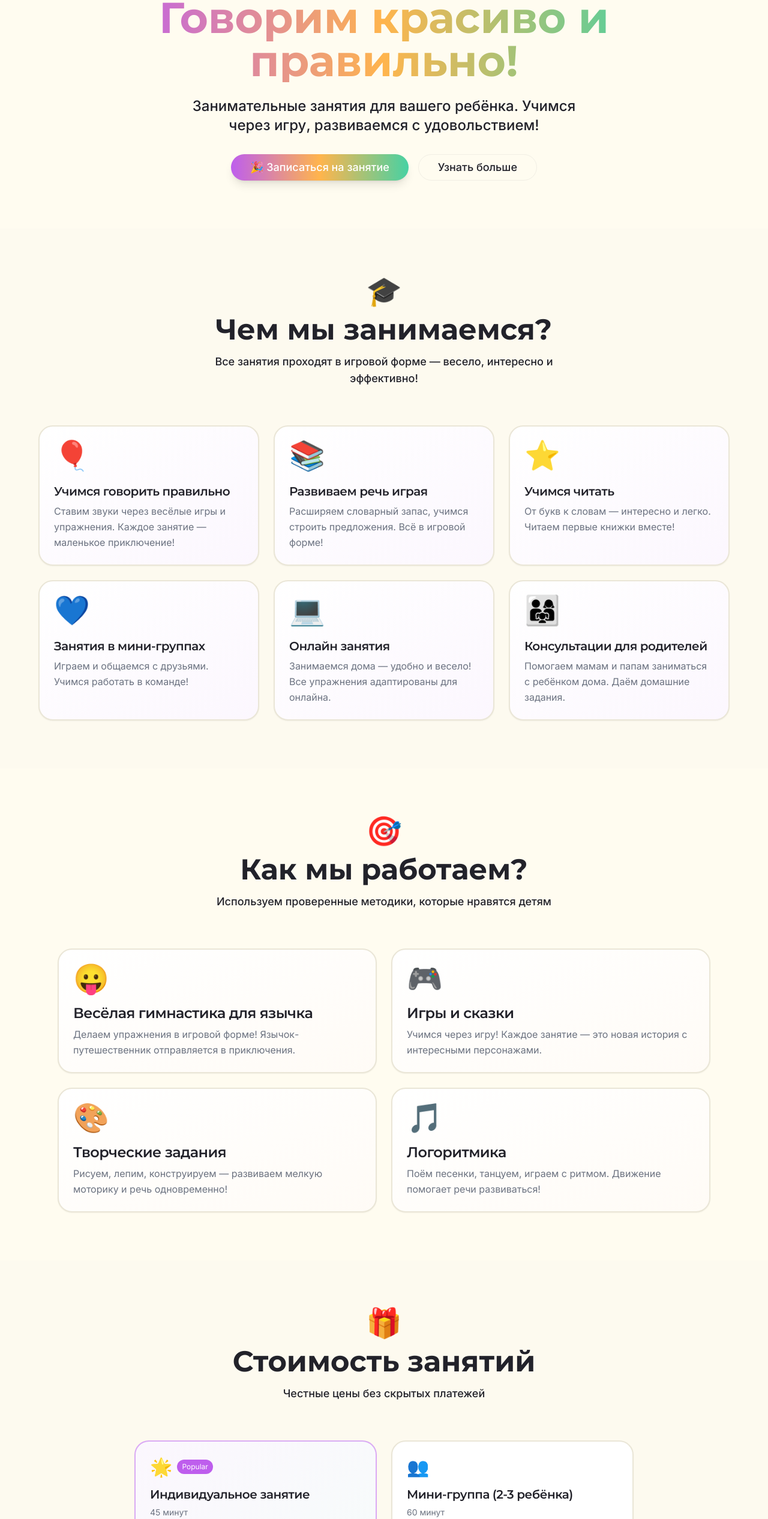
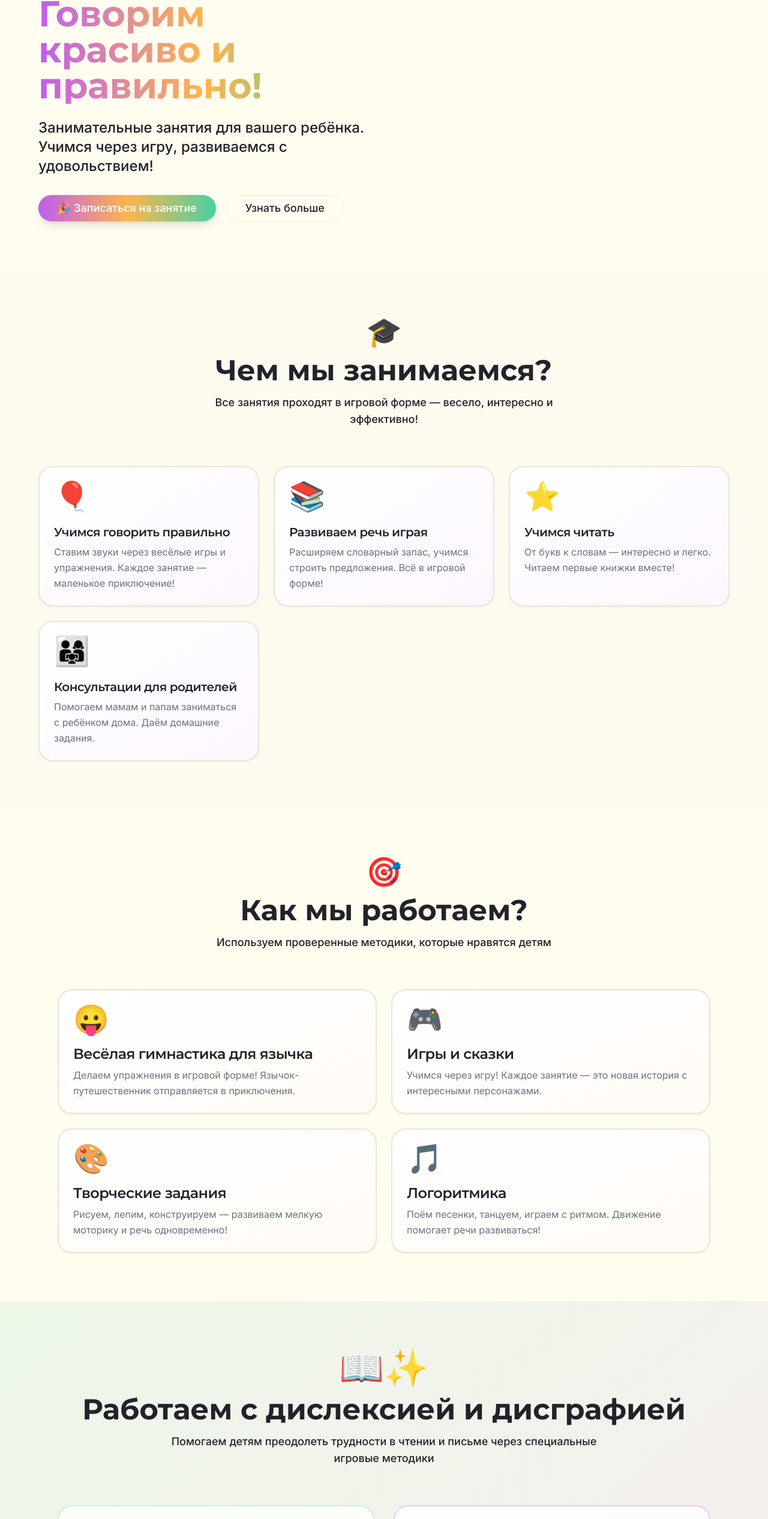
Before and after one commit to pr-poehali-dev/speech-therapist-site, a React (Vite) app: page / in a window 1280 px wide. Shown: the part 219-2751 px from the top of the page at 60% size. Built offline with nearby package versions, Linux system fonts and the light colour scheme.

Commit message:
Обновление контента и услуг

```diff
--- a/src/pages/Index.tsx
+++ b/src/pages/Index.tsx
@@ -27,18 +27,6 @@ const services = [
     emoji: '⭐',
     title: 'Учимся читать',
     description: 'От букв к словам — интересно и легко. Читаем первые книжки вместе!'
-  },
-  {
-    icon: 'Heart',
-    emoji: '💙',
-    title: 'Занятия в мини-группах',
-    description: 'Играем и общаемся с друзьями. Учимся работать в команде!'
-  },
-  {
-    icon: 'Video',
-    emoji: '💻',
-    title: 'Онлайн занятия',
-    description: 'Занимаемся дома — удобно и весело! Все упражнения адаптированы для онлайна.'
   },
   {
     icon: 'Users',
@@ -78,20 +66,6 @@ const prices = [
     duration: '45 минут',
     price: '2 500 ₽',
     popular: true
-  },
-  {
-    emoji: '👥',
-    type: 'Мини-группа (2-3 ребёнка)',
-    duration: '60 минут',
-    price: '1 500 ₽',
-    popular: false
-  },
-  {
-    emoji: '💻',
-    type: 'Онлайн занятие',
-    duration: '45 минут',
-    price: '2 000 ₽',
-    popular: false
   },
   {
     emoji: '👨‍👩‍👧',
@@ -210,15 +184,16 @@ export default function Index() {
 
       <section id="home" className="pt-32 pb-20 px-4">
         <div className="container mx-auto">
-          <div className="max-w-4xl mx-auto text-center animate-fade-in">
+          <div className="grid lg:grid-cols-2 gap-12 items-center max-w-6xl mx-auto">
+            <div className="animate-fade-in text-center lg:text-left">
               <div className="text-6xl mb-6 animate-bounce">🌈 🌟 🎈</div>
-            <h1 className="text-5xl md:text-7xl font-bold mb-6 bg-gradient-to-r from-primary via-secondary to-accent bg-clip-text text-transparent">
+              <h1 className="text-5xl md:text-6xl font-bold mb-6 bg-gradient-to-r from-primary via-secondary to-accent bg-clip-text text-transparent">
                 Говорим красиво и правильно!
               </h1>
-            <p className="text-xl md:text-2xl text-foreground mb-8 max-w-2xl mx-auto font-medium">
+              <p className="text-xl md:text-2xl text-foreground mb-8 font-medium">
                 Занимательные занятия для вашего ребёнка. Учимся через игру, развиваемся с удовольствием!
               </p>
-            <div className="flex flex-col sm:flex-row gap-4 justify-center">
+              <div className="flex flex-col sm:flex-row gap-4 justify-center lg:justify-start">
                 <Dialog>
                 <DialogTrigger asChild>
                   <Button size="lg" className="bg-gradient-to-r from-primary via-secondary to-accent hover:opacity-90 text-lg px-8 shadow-lg">
@@ -288,6 +263,14 @@ export default function Index() {
                 </Button>
               </div>
             </div>
+            <div className="animate-scale-in hidden lg:block">
+              <img
+                src="https://cdn.poehali.dev/projects/2917e5cc-76e2-4acb-8d01-583b8d622742/files/d5c0ce8e-d71a-4ca9-a57b-d9dfaa7d828b.jpg"
+                alt="Детский логопед"
+                className="rounded-3xl shadow-2xl w-full h-auto object-cover"
+              />
+            </div>
+          </div>
         </div>
       </section>
 
@@ -333,6 +316,159 @@ export default function Index() {
                 </CardHeader>
               </Card>
             ))}
+          </div>
+        </div>
+      </section>
+
+      <section id="dyslexia" className="py-20 px-4 bg-gradient-to-br from-accent/10 to-primary/10">
+        <div className="container mx-auto max-w-6xl">
+          <div className="text-center mb-16 animate-fade-in">
+            <div className="text-6xl mb-4">📖✨</div>
+            <h2 className="text-4xl md:text-5xl font-bold mb-4">Работаем с дислексией и дисграфией</h2>
+            <p className="text-lg text-foreground max-w-3xl mx-auto font-medium">
+              Помогаем детям преодолеть трудности в чтении и письме через специальные игровые методики
+            </p>
+          </div>
+
+          <div className="grid md:grid-cols-2 gap-8 mb-12">
+            <Card className="border-2 border-accent/30 bg-white/80 backdrop-blur hover:shadow-xl transition-all duration-300">
+              <CardHeader>
+                <div className="flex items-center gap-3 mb-4">
+                  <div className="text-5xl">📚</div>
+                  <CardTitle className="text-2xl">Дислексия</CardTitle>
+                </div>
+                <CardDescription className="text-base leading-relaxed space-y-3">
+                  <p className="font-semibold text-foreground">Трудности с чтением? Мы поможем!</p>
+                  <ul className="space-y-2 text-left">
+                    <li className="flex items-start gap-2">
+                      <span className="text-accent text-xl">✓</span>
+                      <span>Улучшаем узнавание букв и слов</span>
+                    </li>
+                    <li className="flex items-start gap-2">
+                      <span className="text-accent text-xl">✓</span>
+                      <span>Развиваем фонематический слух</span>
+                    </li>
+                    <li className="flex items-start gap-2">
+                      <span className="text-accent text-xl">✓</span>
+                      <span>Учим читать плавно и с пониманием</span>
+                    </li>
+                    <li className="flex items-start gap-2">
+                      <span className="text-accent text-xl">✓</span>
+                      <span>Игровые упражнения на каждом занятии</span>
+                    </li>
+                  </ul>
+                </CardDescription>
+              </CardHeader>
+            </Card>
+
+            <Card className="border-2 border-primary/30 bg-white/80 backdrop-blur hover:shadow-xl transition-all duration-300">
+              <CardHeader>
+                <div className="flex items-center gap-3 mb-4">
+                  <div className="text-5xl">✍️</div>
+                  <CardTitle className="text-2xl">Дисграфия</CardTitle>
+                </div>
+                <CardDescription className="text-base leading-relaxed space-y-3">
+                  <p className="font-semibold text-foreground">Сложности с письмом? Поможем справиться!</p>
+                  <ul className="space-y-2 text-left">
+                    <li className="flex items-start gap-2">
+                      <span className="text-primary text-xl">✓</span>
+                      <span>Исправляем ошибки на письме</span>
+                    </li>
+                    <li className="flex items-start gap-2">
+                      <span className="text-primary text-xl">✓</span>
+                      <span>Развиваем мелкую моторику</span>
+                    </li>
+                    <li className="flex items-start gap-2">
+                      <span className="text-primary text-xl">✓</span>
+                      <span>Формируем правильное письмо</span>
+                    </li>
+                    <li className="flex items-start gap-2">
+                      <span className="text-primary text-xl">✓</span>
+                      <span>Творческие задания и прописи</span>
+                    </li>
+                  </ul>
+                </CardDescription>
+              </CardHeader>
+            </Card>
+          </div>
+
+          <div className="text-center">
+            <Card className="inline-block border-2 border-secondary/30 bg-gradient-to-br from-white to-secondary/10 p-8">
+              <div className="text-5xl mb-4">🎯</div>
+              <h3 className="text-2xl font-bold mb-3">Индивидуальный подход к каждому ребёнку</h3>
+              <p className="text-base text-muted-foreground mb-6 max-w-2xl">
+                Разрабатываем персональную программу занятий с учётом особенностей вашего ребёнка.
+                Работаем мягко, через игру и позитивное подкрепление.
+              </p>
+              <Dialog>
+                <DialogTrigger asChild>
+                  <Button size="lg" className="bg-gradient-to-r from-primary via-secondary to-accent shadow-lg">
+                    🌟 Записаться на диагностику
+                  </Button>
+                </DialogTrigger>
+                <DialogContent className="max-w-2xl max-h-[90vh] overflow-y-auto">
+                  <DialogHeader>
+                    <DialogTitle>Запись на диагностику</DialogTitle>
+                    <DialogDescription>
+                      Первичная диагностика поможет определить индивидуальную программу занятий
+                    </DialogDescription>
+                  </DialogHeader>
+                  <form onSubmit={handleBooking} className="space-y-6">
+                    <div className="grid gap-4">
+                      <div>
+                        <Label htmlFor="name-diag">Ваше имя</Label>
+                        <Input id="name-diag" placeholder="Иван Иванов" required />
+                      </div>
+                      <div>
+                        <Label htmlFor="phone-diag">Телефон</Label>
+                        <Input id="phone-diag" type="tel" placeholder="+7 (999) 123-45-67" required />
+                      </div>
+                      <div>
+                        <Label htmlFor="email-diag">Email</Label>
+                        <Input id="email-diag" type="email" placeholder="email@example.com" />
+                      </div>
+                      <div>
+                        <Label htmlFor="child-age">Возраст ребёнка</Label>
+                        <Input id="child-age" placeholder="7 лет" required />
+                      </div>
+                      <div>
+                        <Label>Выберите дату</Label>
+                        <Calendar
+                          mode="single"
+                          selected={date}
+                          onSelect={setDate}
+                          className="rounded-md border"
+                          disabled={(date) => date < new Date()}
+                        />
+                      </div>
+                      <div>
+                        <Label>Выберите время</Label>
+                        <div className="grid grid-cols-3 gap-2 mt-2">
+                          {timeSlots.map((time) => (
+                            <Button
+                              key={time}
+                              type="button"
+                              variant={selectedTime === time ? 'default' : 'outline'}
+                              onClick={() => setSelectedTime(time)}
+                              className="w-full"
+                            >
+                              {time}
+                            </Button>
+                          ))}
+                        </div>
+                      </div>
+                      <div>
+                        <Label htmlFor="message-diag">Опишите трудности ребёнка</Label>
+                        <Textarea id="message-diag" placeholder="Например: путает буквы, пропускает окончания..." rows={3} />
+                      </div>
+                    </div>
+                    <Button type="submit" className="w-full bg-gradient-to-r from-primary to-accent">
+                      Отправить заявку
+                    </Button>
+                  </form>
+                </DialogContent>
+              </Dialog>
+            </Card>
           </div>
         </div>
       </section>
```
Lines whose indentation alone changed are shown as unchanged.
